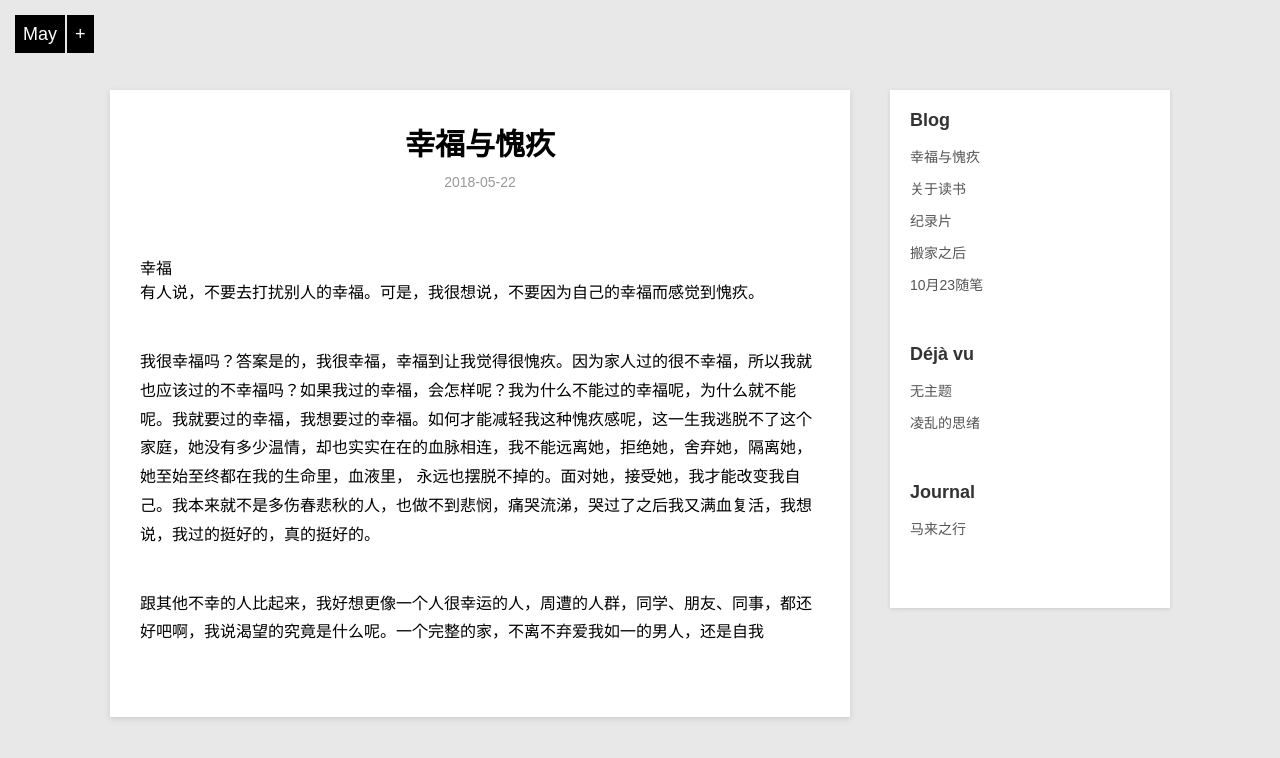
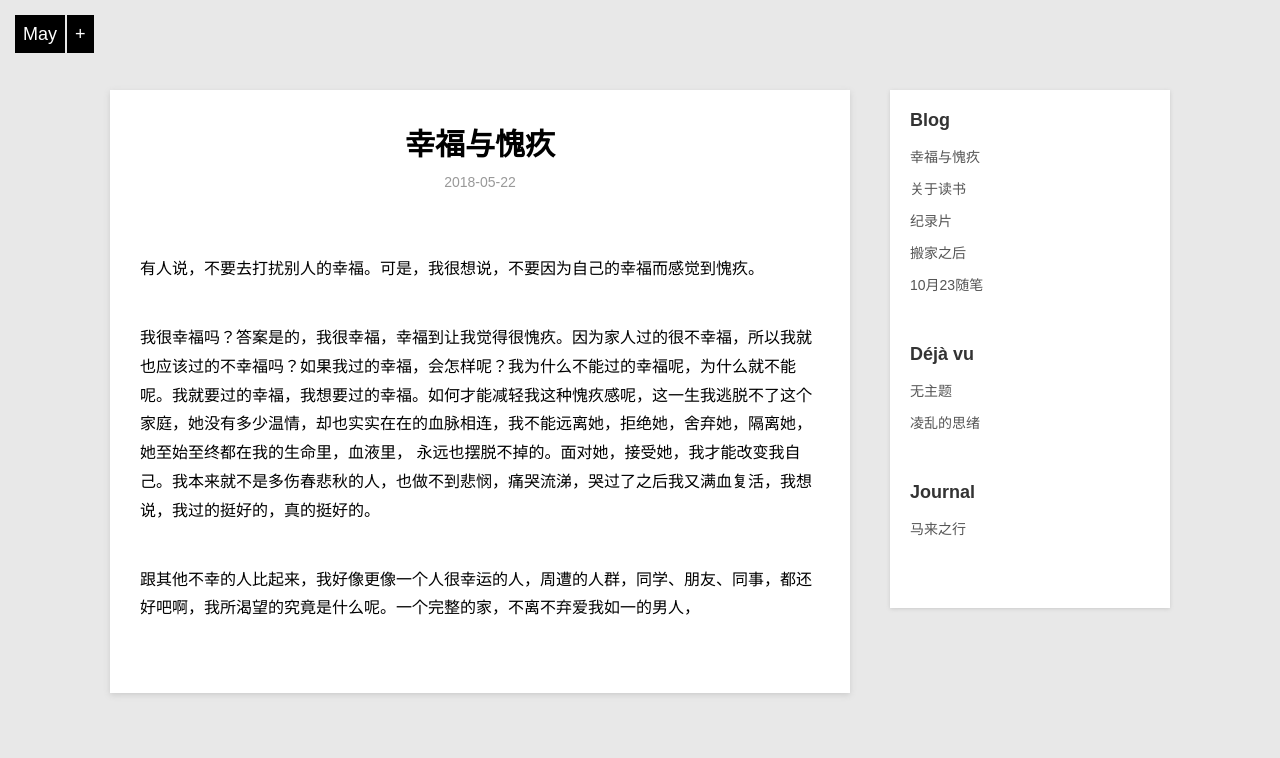
Before and after one commit to violettianjie/violettianjie.github.io, a Jekyll site: the page built from _posts/blog/2018-5-22-Happiness-Guilt.md, in a window 1280 px wide. Shown: the top 758 px of the page. Built offline with Jekyll 4.4.1, drawn with Linux system fonts in a browser that asks for light colours.

Commit message:
Update 2018-5-22-Happiness-Guilt.md

```diff
--- a/_posts/blog/2018-5-22-Happiness-Guilt.md
+++ b/_posts/blog/2018-5-22-Happiness-Guilt.md
@@ -7,11 +7,8 @@ category: blog
 
 
 
-
-# 幸福
-
 有人说，不要去打扰别人的幸福。可是，我很想说，不要因为自己的幸福而感觉到愧疚。
 
 我很幸福吗？答案是的，我很幸福，幸福到让我觉得很愧疚。因为家人过的很不幸福，所以我就也应该过的不幸福吗？如果我过的幸福，会怎样呢？我为什么不能过的幸福呢，为什么就不能呢。我就要过的幸福，我想要过的幸福。如何才能减轻我这种愧疚感呢，这一生我逃脱不了这个家庭，她没有多少温情，却也实实在在的血脉相连，我不能远离她，拒绝她，舍弃她，隔离她，她至始至终都在我的生命里，血液里， 永远也摆脱不掉的。面对她，接受她，我才能改变我自己。我本来就不是多伤春悲秋的人，也做不到悲悯，痛哭流涕，哭过了之后我又满血复活，我想说，我过的挺好的，真的挺好的。
 
-跟其他不幸的人比起来，我好想更像一个人很幸运的人，周遭的人群，同学、朋友、同事，都还好吧啊，我说渴望的究竟是什么呢。一个完整的家，不离不弃爱我如一的男人，还是自我
+跟其他不幸的人比起来，我好像更像一个人很幸运的人，周遭的人群，同学、朋友、同事，都还好吧啊，我所渴望的究竟是什么呢。一个完整的家，不离不弃爱我如一的男人，
```
